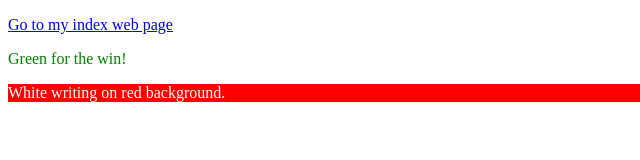
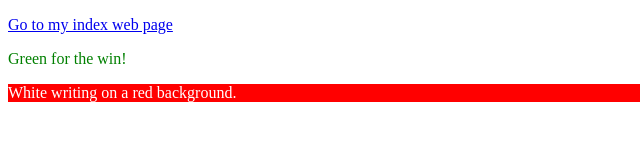
Before and after one commit to ArboresMortis/holberton-learning_web_programming, a plain HTML site: page mysecondwebpage.html in a window 1280 px wide. Shown: the full height of the page, 0-640 px from the left. Drawn offline with Linux system fonts and the light colour scheme.

Commit message:
Update mysecondwebpage.html

```diff
--- a/mysecondwebpage.html
+++ b/mysecondwebpage.html
@@ -8,6 +8,6 @@
   <a href="index.html"><title>Go to my index web page</title><p>Go to my index web page</p></a>
   <a href="https://www.holbertonschool.com/"><a href="holberton-logo.png"></a></a>
   <div style="color:green">Green for the win!</div>
-  <div id="white_on_red"><p>White writing on red background.</p></div>
+  <div id="white_on_red"><p>White writing on a red background.</p></div>
 </body>
 </html>
```
